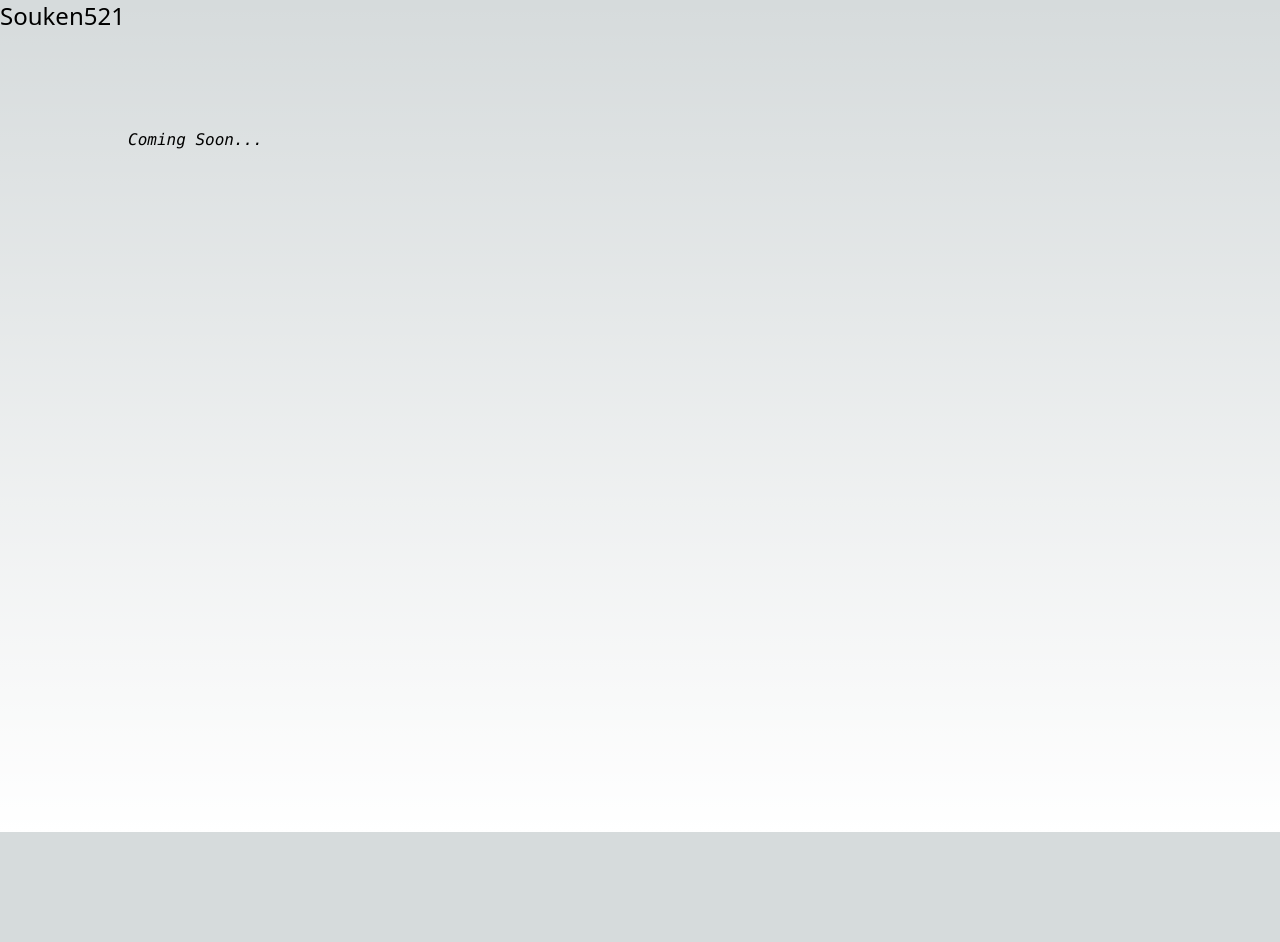
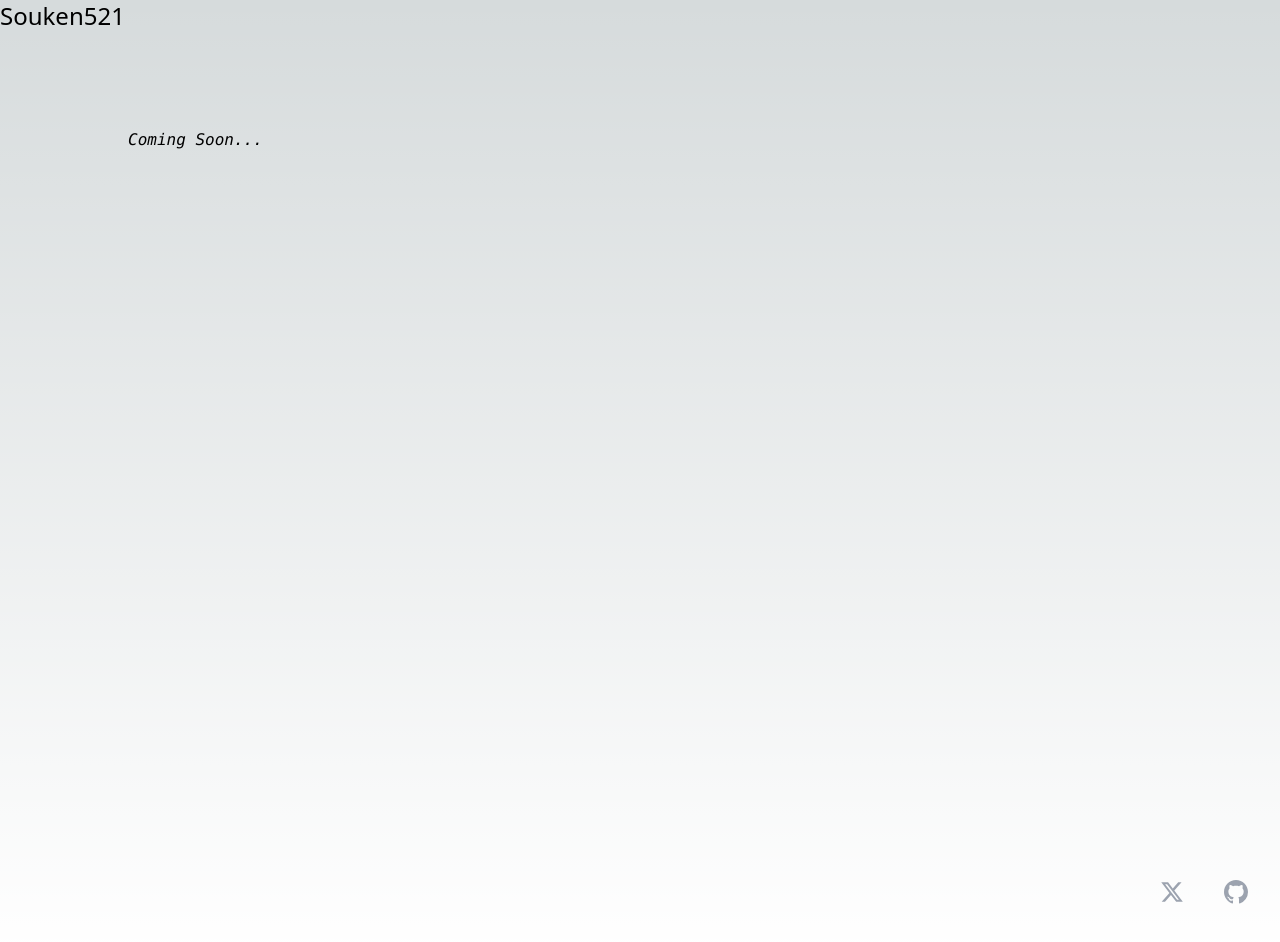
Before and after one commit to SoukenProg/myweb_next_js, a Next.js app: page / in a window 1280 px wide. Shown: the top 942 px of the page. Before the commit the page ends 832 px from the top, so only its background shows below. Built offline with nearby package versions, Linux system fonts and the light colour scheme.

Commit message:
Add footer

```diff
--- a/package.json
+++ b/package.json
@@ -12,7 +12,8 @@
     "next": "14.1.4",
     "next-themes": "^0.3.0",
     "react": "^18",
-    "react-dom": "^18"
+    "react-dom": "^18",
+    "react-icons": "^5.0.1"
   },
   "devDependencies": {
     "@types/node": "^20",
--- a/src/components/footer.tsx
+++ b/src/components/footer.tsx
@@ -1,10 +1,35 @@
 import Image from "next/image";
 import Link from "next/link";
+import { BsGithub } from "react-icons/bs";
+import { FaXTwitter } from "react-icons/fa6";
 
+const navs = [
+    {
+        name: "X",
+        href: "https://twitter.com/souken521",
+        icon: FaXTwitter,
+    },
+    {
+        name: "GitHub",
+        href: "https://github.com/SoukenProg",
+        icon: BsGithub,
+    },
+];
 const Footer = () => {
     return(
-        <footer>
-
+        <footer className="dark:bg-gray-900">
+            <div  className="mx-auto max-w-7xl px-6 py-12 md:flex md:items-r md:justify-end lg:px-8 gap-10">
+                {navs.map((item) => (
+                    <Link
+                        key={item.name}
+                        href={item.href}
+                        className="text-gray-400 hover:text-gray-500"
+                    >
+                        <span className="sr-only">{item.name}</span>
+                        <item.icon className="h-6 w-6" aria-hidden="true" />
+                    </Link>
+                ))}
+            </div>
         </footer>
     )
 }
```
Also changed, not shown: 1 other file (tests, documents, lock files or other folders).
